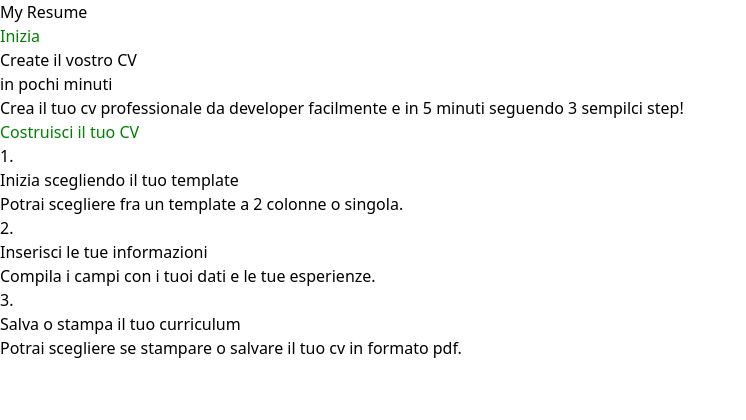
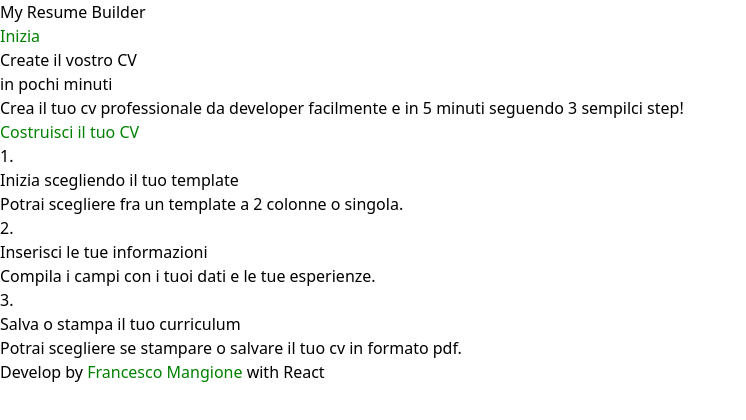
Before and after one commit to francescoup/curriculum-creator, a React (Vite) app: page / in a window 1280 px wide. Shown: the top 420 px of the page, without its empty margins (0-746 px from the left). Built offline with nearby package versions, Linux system fonts and the light colour scheme.

Commit message:
fix:nascondere campi vuoti

```diff
--- /dev/null
+++ b/src/components/Footer.jsx
@@ -0,0 +1,18 @@
+import React from "react";
+import { Link } from "react-router-dom";
+
+const Footer = () => {
+  return (
+    <div className="flex top-0 justify-center items-center w-full h-12 px-4 py-8 md:px-20">
+      <span className="text-sm text-gray-500">
+        Develop by{" "}
+        <Link to={"https://github.com/francescoup"} target="_blank">
+          Francesco Mangione
+        </Link>{" "}
+        with React
+      </span>
+    </div>
+  );
+};
+
+export default Footer;
--- a/src/components/Navbar.jsx
+++ b/src/components/Navbar.jsx
@@ -7,7 +7,7 @@ const Navbar = ({ print }) => {
     <nav className="flex top-0 justify-between items-center w-full h-12 px-4 py-8 md:px-20">
       <div>
         <span>
-          <span>My</span> Resume
+          <span className="text-2xl text-gray-700">My Resume Builder</span>
         </span>
       </div>
       <div>
--- a/src/components/preview/Certifications.jsx
+++ b/src/components/preview/Certifications.jsx
@@ -8,6 +8,8 @@ const Certifications = () => {
   const certTitle = usePersonalInfo((s) => s.certTitle);
 
   return (
+    <>
+      {certifications.length ? (
         <div>
           <Title>{certTitle.toUpperCase()}</Title>
           <div>
@@ -23,6 +25,8 @@ const Certifications = () => {
             })}
           </div>
         </div>
+      ) : null}
+    </>
   );
 };
 
--- a/src/components/preview/Education.jsx
+++ b/src/components/preview/Education.jsx
@@ -14,6 +14,8 @@ const Education = () => {
   );
 
   return (
+    <>
+      {educations.length ? (
         <section>
           <Title>{eTitle.toUpperCase()}</Title>
           <div>
@@ -35,6 +37,8 @@ const Education = () => {
             })}
           </div>
         </section>
+      ) : null}
+    </>
   );
 };
 
--- a/src/components/preview/Language.jsx
+++ b/src/components/preview/Language.jsx
@@ -11,6 +11,8 @@ const Language = () => {
     }))
   );
   return (
+    <>
+      {languages.length ? (
         <section>
           <Title>{languageTitle.toUpperCase()}</Title>
           <div>
@@ -23,6 +25,8 @@ const Language = () => {
             })}
           </div>
         </section>
+      ) : null}
+    </>
   );
 };
 
--- a/src/components/preview/PassionsPreview.jsx
+++ b/src/components/preview/PassionsPreview.jsx
@@ -7,6 +7,8 @@ const PassionsPreview = () => {
   const pasTitle = usePersonalInfo((s) => s.pasTitle);
 
   return (
+    <>
+      {passions.lengtn ? (
         <section>
           <Title>{pasTitle.toUpperCase()}</Title>
 
@@ -23,6 +25,8 @@ const PassionsPreview = () => {
             })}
           </div>
         </section>
+      ) : null}
+    </>
   );
 };
 
--- a/src/components/preview/Project.jsx
+++ b/src/components/preview/Project.jsx
@@ -9,6 +9,8 @@ const Project = () => {
   const projectLink = usePersonalInfo((s) => s.projectLink);
 
   return (
+    <>
+      {projects.length ? (
         <section>
           <Title>{proTitle.toUpperCase()}</Title>
 
@@ -22,11 +24,15 @@ const Project = () => {
                 >
                   {p.projectLink}
                 </a>
-            <div className="text-xs text-gray-700">{p.projectDescriptions}</div>
+                <div className="text-xs text-gray-700">
+                  {p.projectDescriptions}
+                </div>
               </div>
             );
           })}
         </section>
+      ) : null}
+    </>
   );
 };
 
--- a/src/components/preview/Skills.jsx
+++ b/src/components/preview/Skills.jsx
@@ -7,6 +7,8 @@ const Skills = () => {
   const skiTitle = usePersonalInfo((s) => s.skiTitle);
 
   return (
+    <>
+      {skills.length ? (
         <section>
           <Title>{skiTitle.toUpperCase()}</Title>
           <div className="w-full flex flex-wrap gap-2">
@@ -22,6 +24,8 @@ const Skills = () => {
             })}
           </div>
         </section>
+      ) : null}
+    </>
   );
 };
 
--- a/src/components/preview/Summary.jsx
+++ b/src/components/preview/Summary.jsx
@@ -8,7 +8,7 @@ const Summary = () => {
 
   return (
     <section>
-      <Title>{summaryTitle.toUpperCase()}</Title>
+      <Title>{summary ? summaryTitle.toUpperCase() : null}</Title>
       <div>
         <p className="text-xs text-gray-700">{summary}</p>
       </div>
--- a/src/pages/Home.jsx
+++ b/src/pages/Home.jsx
@@ -2,6 +2,7 @@ import React from "react";
 import Navbar from "../components/Navbar";
 import Header from "../components/Header";
 import Card from "../components/Card";
+import Footer from "../components/Footer";
 import { cardData } from "../data/cardData";
 
 const Home = () => {
@@ -14,6 +15,7 @@ const Home = () => {
           return <Card key={i} {...elemets} />;
         })}
       </div>
+      <Footer />
     </div>
   );
 };
```
Lines whose indentation alone changed are shown as unchanged.
